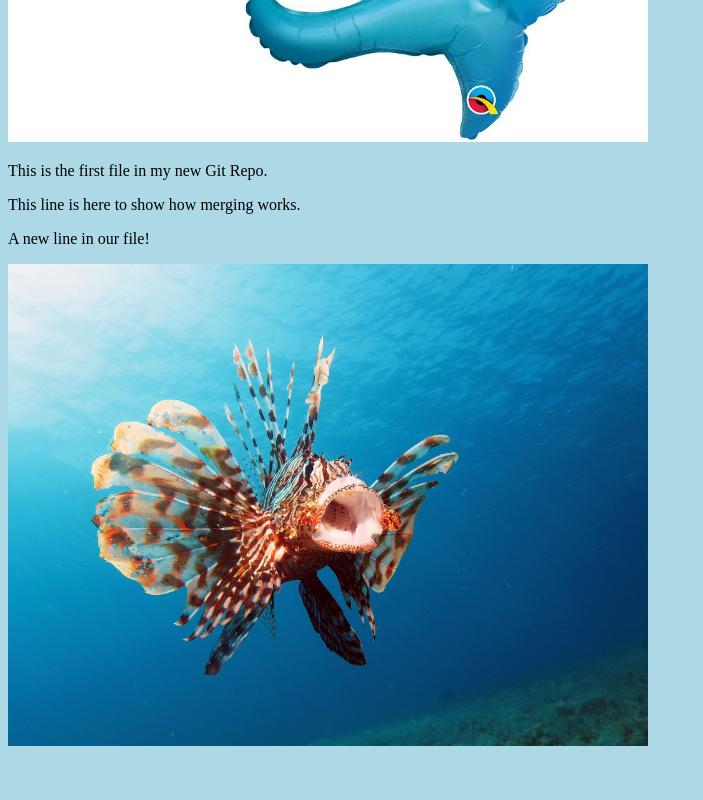
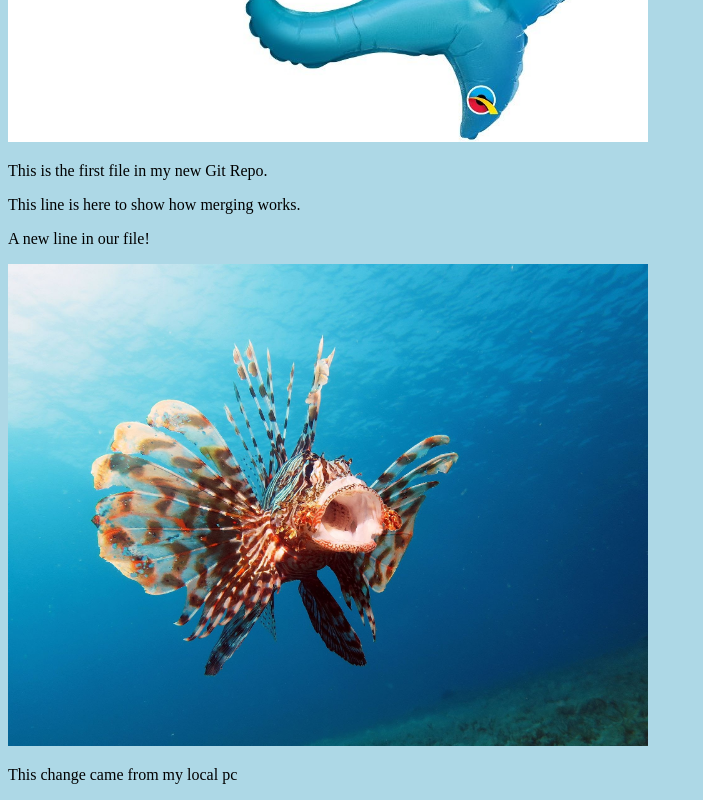
Before and after one commit to loukalexis/w3schools-hello-world, a plain HTML site: page index.html in a window 1280 px wide. Shown: the part 599-1399 px from the top of the page, without its empty margins (0-703 px from the left). Before the commit the page ends 1357 px from the top, so only its background shows below. Drawn offline with Linux system fonts and the light colour scheme.

Commit message:
Added a change from my local pc

```diff
--- a/index.html
+++ b/index.html
@@ -16,6 +16,7 @@ style="width:100%;max-width:640px"></div>
 <p>This line is here to show how merging works.</p>
 <p>A new line in our file!</p>
 <div><img src="lionfish.jpg" alt="Hello Git" style="width:100%;max-width:640px"></div>
+<p>This change came from my local pc</p>
 
 
 </body>
```
